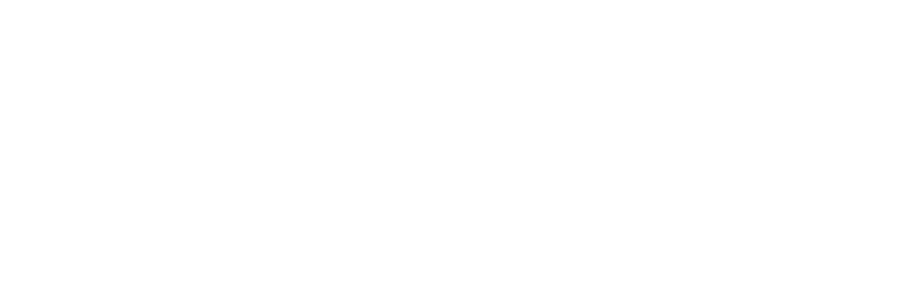
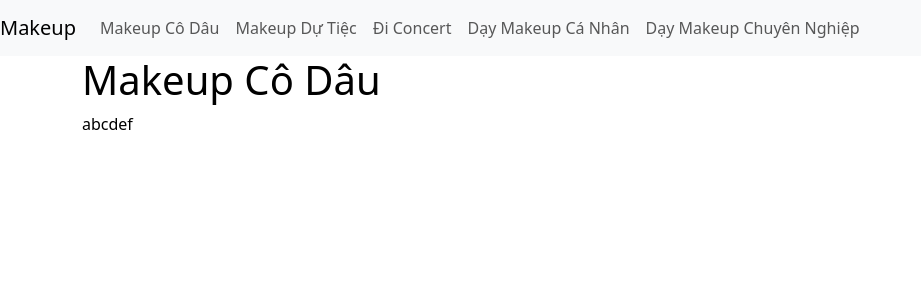
Before and after one commit to dungnv05/trangdai-makeup, a Nuxt app: page /services/bride in a window 1280 px wide. Before the commit this address had no page. Shown: the top 300 px of the page, without its empty margins (0-921 px from the left). Built offline with nearby package versions, Linux system fonts and the light colour scheme.

Commit message:
Welcome page

```diff
--- a/app.vue
+++ b/app.vue
@@ -1,5 +1,7 @@
 <template>
   <div>
-    <NuxtPage />
+    <NuxtLayout>
+      <NuxtPage />
+    </NuxtLayout>
   </div>
 </template>
--- /dev/null
+++ b/components/Navbar.vue
@@ -0,0 +1,34 @@
+<template>
+    <nav class="navbar navbar-expand-lg navbar-light bg-light">
+      <a class="navbar-brand" href="/">Makeup</a>
+      <div class="collapse navbar-collapse">
+        <ul class="navbar-nav mr-auto">
+          <li class="nav-item">
+            <nuxt-link to="/services/bride" class="nav-link">Makeup Cô Dâu</nuxt-link>
+          </li>
+          <li class="nav-item">
+            <nuxt-link to="/party" class="nav-link">Makeup Dự Tiệc</nuxt-link>
+          </li>
+          <li class="nav-item">
+            <nuxt-link to="/concert" class="nav-link">Đi Concert</nuxt-link>
+          </li>
+          <li class="nav-item">
+            <nuxt-link to="/personal" class="nav-link">Dạy Makeup Cá Nhân</nuxt-link>
+          </li>
+          <li class="nav-item">
+            <nuxt-link to="/professional" class="nav-link">Dạy Makeup Chuyên Nghiệp</nuxt-link>
+          </li>
+        </ul>
+      </div>
+    </nav>
+  </template>
+
+  <script>
+  export default {
+    name: 'Navbar'
+  }
+  </script>
+
+  <style scoped>
+  /* CSS tùy chỉnh */
+  </style>
--- /dev/null
+++ b/layouts/default.vue
@@ -0,0 +1,20 @@
+<template>
+    <div>
+      <Navbar />
+      <NuxtPage />
+    </div>
+  </template>
+
+  <script>
+  import Navbar from '~/components/Navbar.vue'
+
+  export default {
+    components: {
+      Navbar
+    }
+  }
+  </script>
+
+  <style>
+  /* CSS tùy chỉnh */
+  </style>
--- a/pages/index.vue
+++ b/pages/index.vue
@@ -1,7 +1,7 @@
 <template>
   <div class="container">
-    <h1 class="text-center">Hello, Nuxt.js with Bootstrap!</h1>
-    <p class="text-center">This is a simple page using Nuxt.js and Bootstrap.</p>
+    <h1>Welcome to Trang Dai Makeup & Academy</h1>
+    <p>Makeup your day!</p>
   </div>
 </template>
 
--- /dev/null
+++ b/pages/services/bride.vue
@@ -0,0 +1,20 @@
+<template>
+  <div class="container">
+    <h1>Makeup Cô Dâu</h1>
+      <div>
+          abcdef
+      </div>
+  </div>
+</template>
+
+  <script>
+  export default {
+    name: 'BrideMakeup'
+  }
+  </script>
+
+  <style scoped>
+    * {
+      color: black
+    }
+  </style>
```
